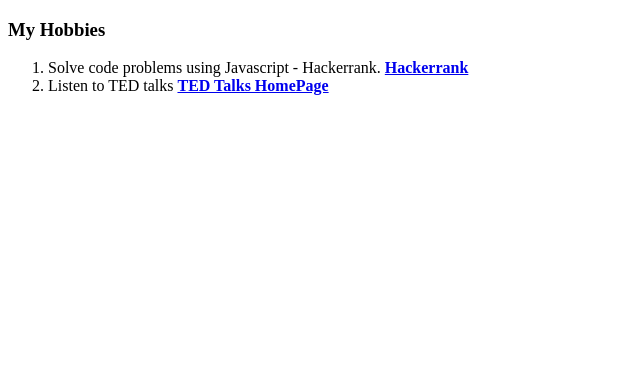
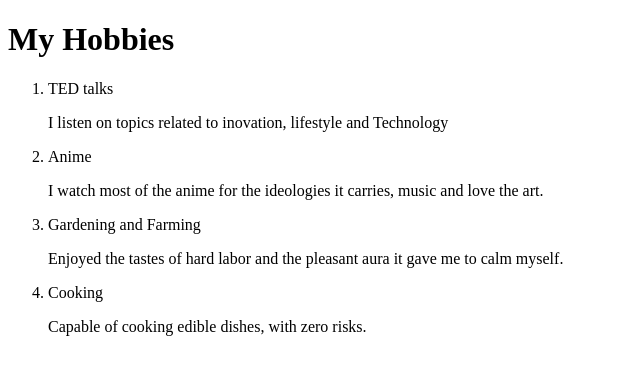
Before and after one commit to Suriya9711/cv, a plain HTML site: page hobies.html in a window 1280 px wide. Shown: the whole page, without its empty margins (0-640 px from the left). Drawn offline with Linux system fonts and the light colour scheme.

Commit message:
Update hobies.html

```diff
--- a/hobies.html
+++ b/hobies.html
@@ -4,13 +4,24 @@
     <meta charset="UTF-8">
     <meta http-equiv="X-UA-Compatible" content="IE=edge">
     <meta name="viewport" content="width=device-width, initial-scale=1.0">
-    <title>My Hobbies</title>
+    <link rel="stylesheet" href="./CSS/styles.css">
+    <title>About Me Page</title>
 </head>
 <body>
-    <h3>My Hobbies</h3>
+    <h1>My Hobbies</h1>
     <ol>
-        <li>Solve code problems using Javascript - Hackerrank. <strong><a href="https://www.hackerrank.com/dashboard">Hackerrank</a></strong></li>
-        <li>Listen to TED talks <strong><a href="https://www.ted.com/talks"> TED Talks HomePage</a></strong></li>
+        <li class="headlines">TED talks
+            <p class="description">I listen on topics related to inovation, lifestyle and Technology</p>
+        </li>
+        <li class="headlines">Anime
+            <p class="description">I watch most of the anime for the ideologies it carries, music and love the art.</p>
+        </li>
+        <li class="headlines">Gardening and Farming
+            <p class="description">Enjoyed the tastes of hard labor and the pleasant aura it gave me to calm myself.</p>
+        </li>
+        <li class="headlines">Cooking
+            <p class="description">Capable of cooking edible dishes, with zero risks.</p>
+        </li>
     </ol>
 </body>
 </html>
```
